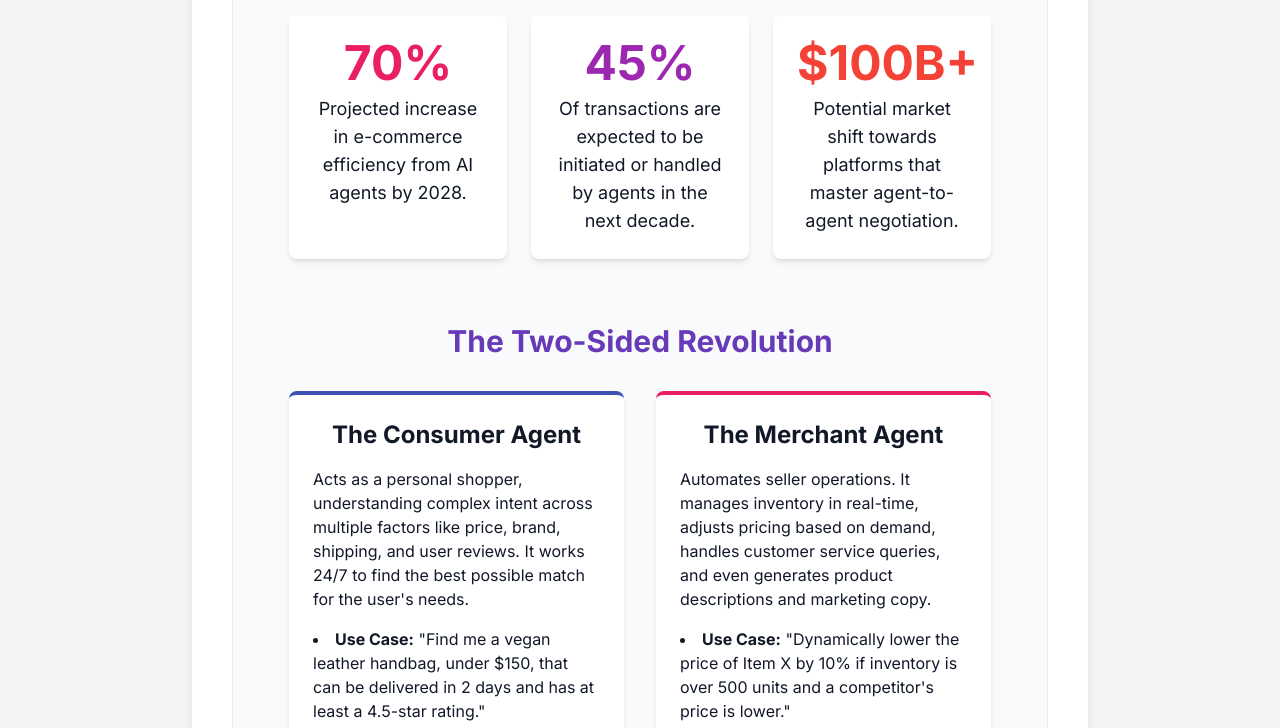
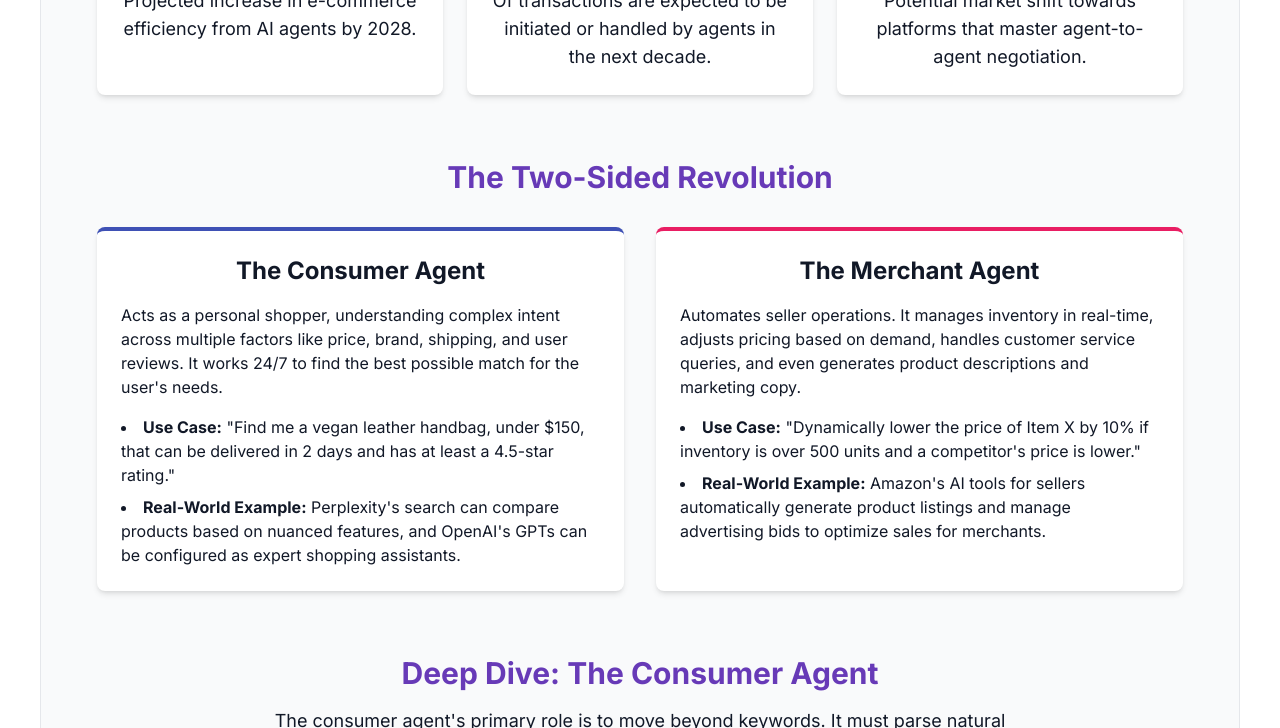
Before and after one commit to varun-avysh/agentic-commerce-insight, a plain HTML site: page index.html in a window 1280 px wide. Shown: the part 747-1475 px from the top of the page. Drawn offline with nearby package versions, Linux system fonts and the light colour scheme.

Commit message:
Update index.html

```diff
--- a/index.html
+++ b/index.html
@@ -22,10 +22,10 @@
 </head>
 <body class="bg-gray-100 text-gray-900">
     <!-- Main container -->
-    <div class="flex items-center justify-center min-h-screen py-12 px-4">
+    <div class="min-h-screen">
 
         <!-- Main Card -->
-        <div class="bg-white p-6 sm:p-10 rounded-xl shadow-lg w-full max-w-4xl text-left">
+        <div class="bg-white p-6 sm:p-10 w-full text-left min-h-screen">
 
             <!-- Header -->
             <header class="mb-6 border-b border-gray-200 pb-4">
```
